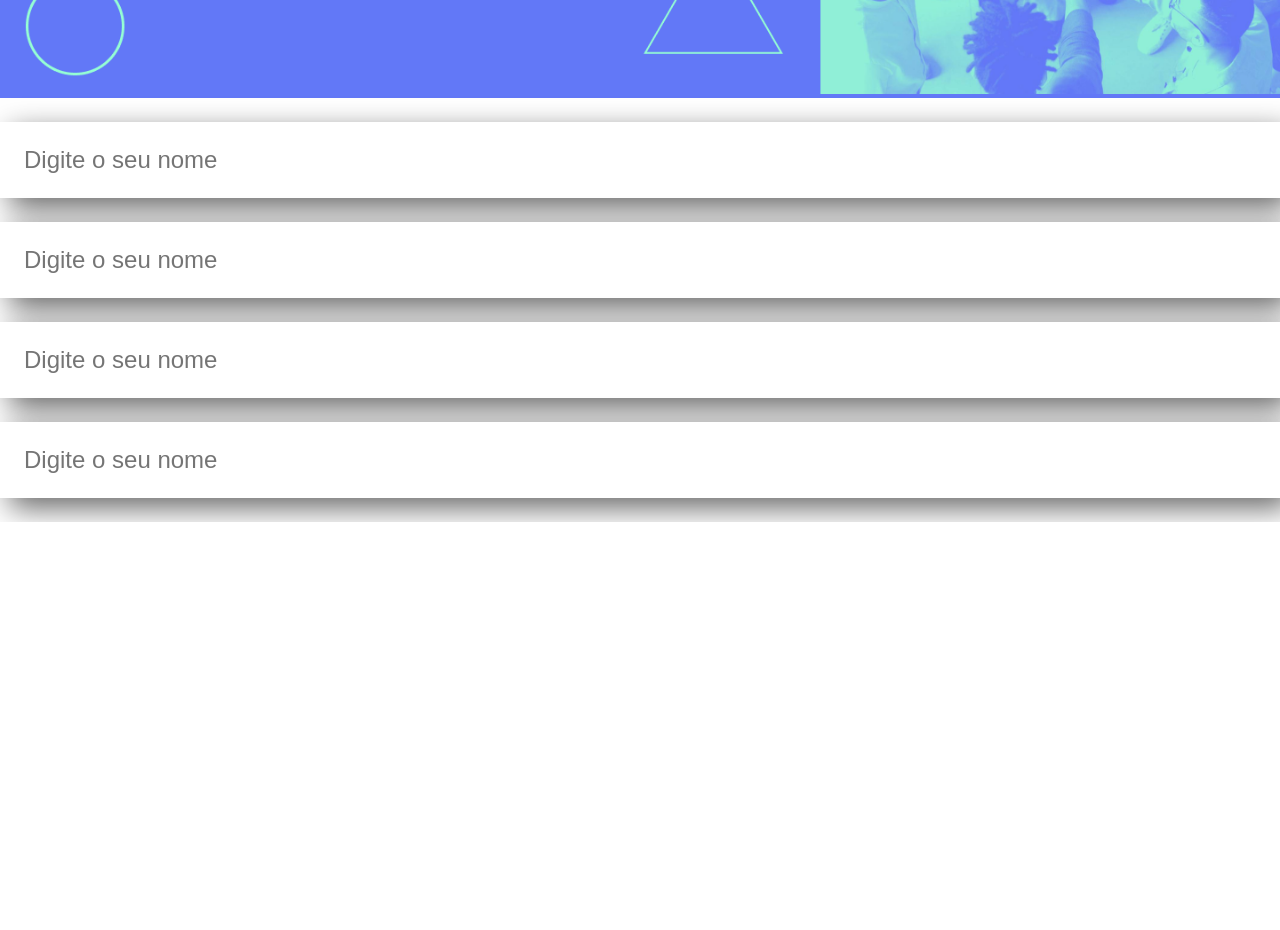
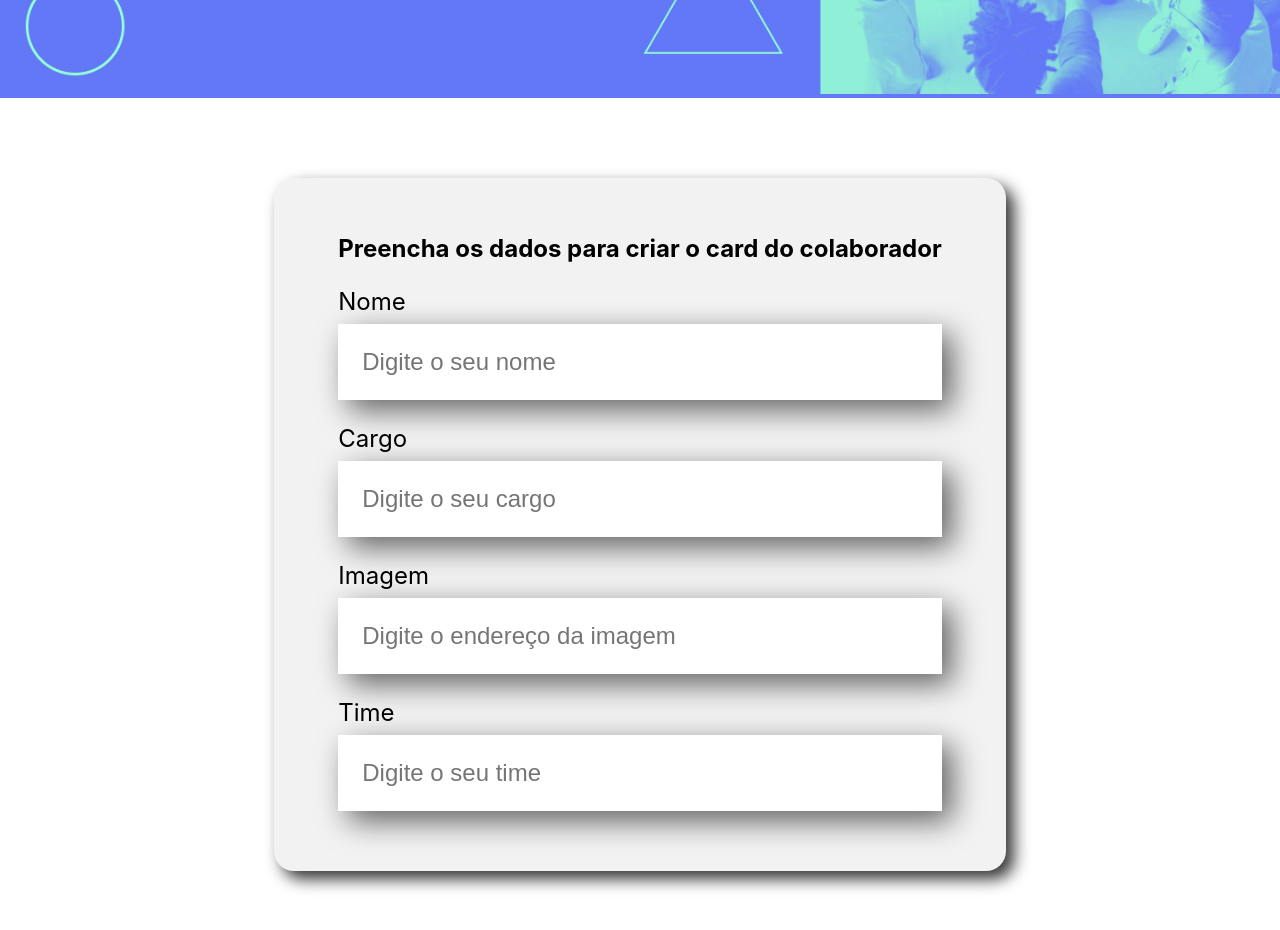
Before and after one commit to marcusdeslandes/organo, a React (Create React App) app: page / in a window 1280 px wide. Shown: the part 400-1330 px from the top of the page. Before the commit the page ends 922 px from the top, so only its background shows below. Built offline with nearby package versions, Linux system fonts and the light colour scheme.

Commit message:
git commit -m ":sparkles: feat: formulario"

```diff
--- a/src/App.js
+++ b/src/App.js
@@ -1,14 +1,11 @@
 import Banner from './componentes/Banner';
-import CampoTexto from './componentes/CampoTexto/';
+import Formulario from './componentes/Formulario';
 
 function App() {
   return (
     <div className="App">
       <Banner />
-      <CampoTexto label="Nome"/>
-      <CampoTexto label="Cargo"/>
-      <CampoTexto label="Imagem"/>
-      <CampoTexto label="Time"/>
+      <Formulario />
     </div>
   );
 }
--- a/src/componentes/CampoTexto/index.js
+++ b/src/componentes/CampoTexto/index.js
@@ -1,10 +1,10 @@
 import './CampoTexto.css'
 
-const CampoTexto = () => {
+const CampoTexto = (props) => { //parametro da label
     return (
         <div className="campo-texto">
-            <label></label>
-            <input placeholder='Digite o seu nome'/>
+            <label>{props.label}</label>
+            <input placeholder={props.placeholder}/>
         </div>
     )
 }
--- /dev/null
+++ b/src/componentes/Formulario/Formulario.css
@@ -0,0 +1,13 @@
+.formulario {
+    display: flex;
+    justify-content: center;
+    margin: 80px 0;
+}
+
+.formulario form {
+    max-width: 80%;
+    background-color: #f2f2f2;
+    border-radius: 20px;
+    padding: 36px 64px;
+    box-shadow: 8px 8px 16px rgba(0, 0, 0, 0.8);
+}
--- /dev/null
+++ b/src/componentes/Formulario/index.js
@@ -0,0 +1,18 @@
+import CampoTexto from "../CampoTexto";
+import "./Formulario.css";
+
+const Formulario = () => {
+  return (
+    <section className="formulario">
+      <form>
+        <h2>Preencha os dados para criar o card do colaborador</h2>
+        <CampoTexto label="Nome" placeholder="Digite o seu nome" />
+        <CampoTexto label="Cargo" placeholder="Digite o seu cargo" />
+        <CampoTexto label="Imagem" placeholder="Digite o endereço da imagem" />
+        <CampoTexto label="Time" placeholder="Digite o seu time" />
+      </form>
+    </section>
+  );
+};
+
+export default Formulario;
```
